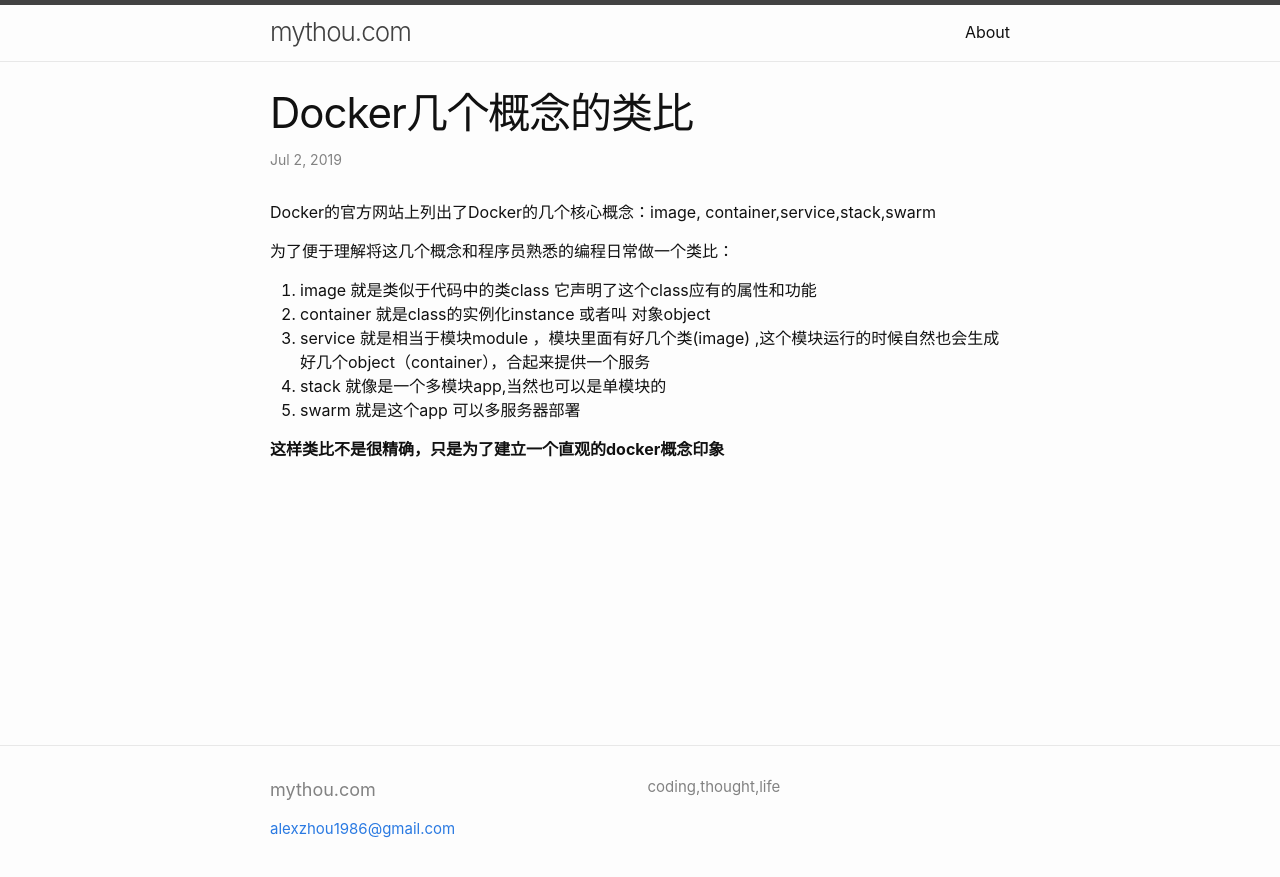
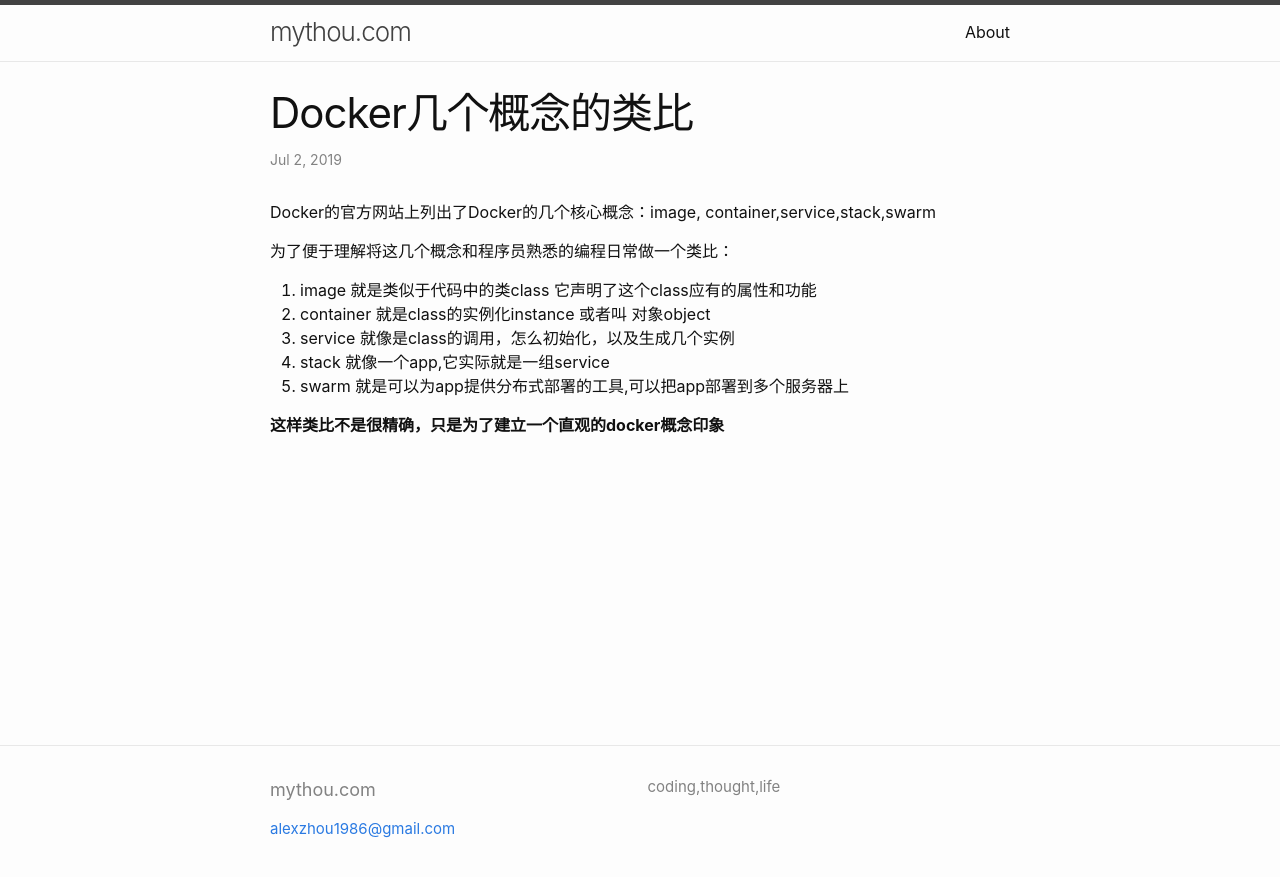
Before and after one commit to alexzhou/alexzhou.github.io, a Jekyll site: the page built from _posts/2019-07-02-docker-concept-analogy.markdown, in a window 1280 px wide. Shown: the top 877 px of the page. Built offline with Jekyll 4.4.1, drawn with Linux system fonts in a browser that asks for light colours; comment, search, counter and statistics services are not loaded.

Commit message:
docker concept

```diff
--- a/_posts/2019-07-02-docker-concept-analogy.markdown
+++ b/_posts/2019-07-02-docker-concept-analogy.markdown
@@ -13,8 +13,8 @@ Docker的官方网站上列出了Docker的几个核心概念：image, container,
 
 1. image 就是类似于代码中的类class 它声明了这个class应有的属性和功能
 2. container 就是class的实例化instance 或者叫 对象object
-3. service 就是相当于模块module ，模块里面有好几个类(image) ,这个模块运行的时候自然也会生成好几个object（container），合起来提供一个服务
-4. stack 就像是一个多模块app,当然也可以是单模块的
-5. swarm 就是这个app 可以多服务器部署
+3. service 就像是class的调用，怎么初始化，以及生成几个实例
+4. stack 就像一个app,它实际就是一组service
+5. swarm 就是可以为app提供分布式部署的工具,可以把app部署到多个服务器上
 
 **这样类比不是很精确，只是为了建立一个直观的docker概念印象**
```
